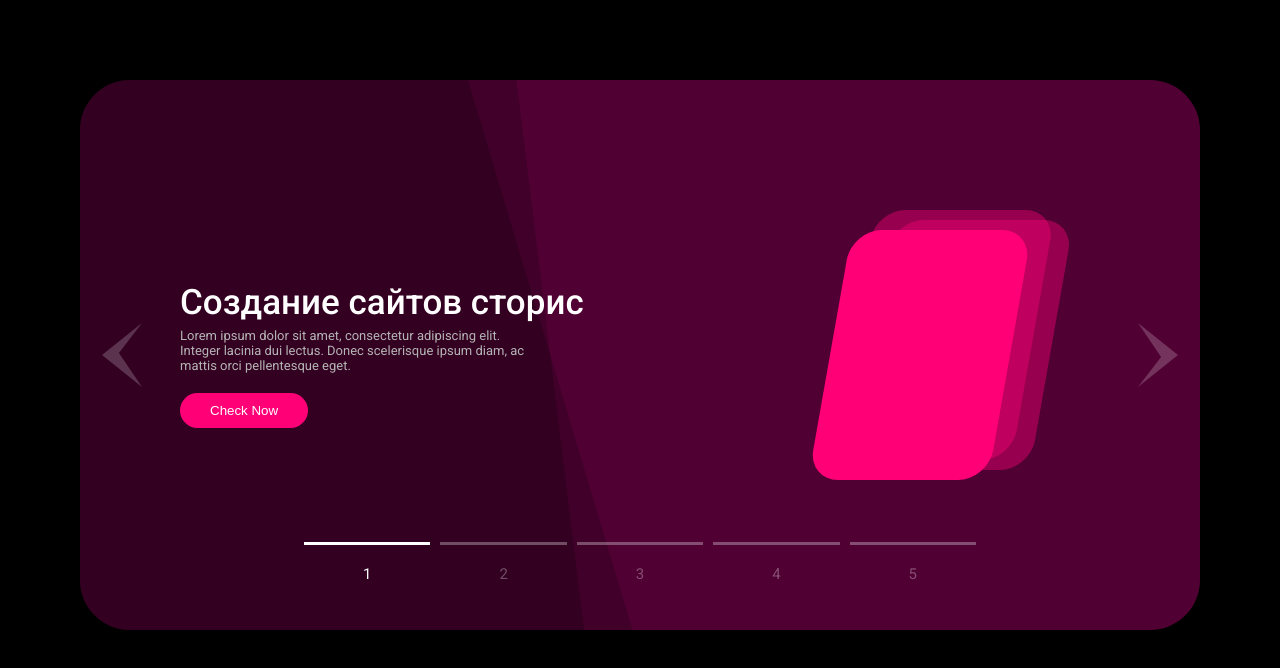
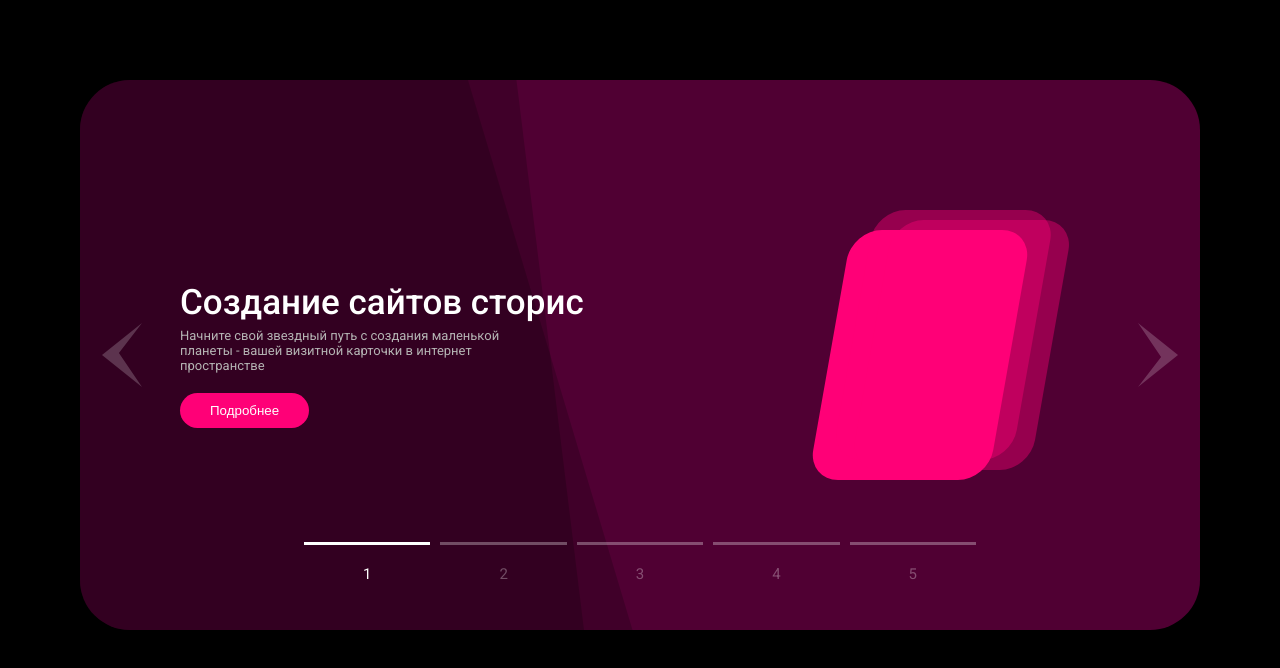
Before and after one commit to Serega40in/SolarSystem, a plain HTML site: page index.html in a window 1280 px wide. Drawn offline with Linux system fonts and the light colour scheme; files that its build step writes are made by us from their sources; a script that the page names is missing.

Commit message:
Текст

```diff
--- a/index.html
+++ b/index.html
@@ -28,11 +28,9 @@
                     <div class="details">
                         <h1>Создание сайтов сторис</h1>
                         <p>
-                            Lorem ipsum dolor sit amet, consectetur adipiscing
-                            elit. Integer lacinia dui lectus. Donec scelerisque ipsum
-                            diam, ac mattis orci pellentesque eget.
+                            Начните свой звездный путь с создания маленькой планеты - вашей визитной карточки в интернет пространстве
                         </p>
-                        <button>Check Now</button>
+                        <button>Подробнее</button>
                     </div>
 
                     <div class="illustration"><div class="inner"></div></div>
@@ -42,13 +40,11 @@
                 <div class="box2 box">
                     <div class="bg"></div>
                     <div class="details">
-                        <h1>I'm the second Box</h1>
+                        <h1>Настроим трафик</h1>
                         <p>
-                            Lorem ipsum dolor sit amet, consectetur adipiscing
-                            elit. Integer lacinia dui lectus. Donec scelerisque ipsum
-                            diam, ac mattis orci pellentesque eget.
+                            Пора презентовать себя миру. Покажитесь вашей целевой аудитории. Настроим точненько в яблочко.
                         </p>
-                        <button>Check Now</button>
+                        <button>Начнем звездный путь</button>
                     </div>
 
                     <div class="illustration"><div class="inner"></div></div>
@@ -57,13 +53,11 @@
                 <div class="box3 box">
                     <div class="bg"></div>
                     <div class="details">
-                        <h1>I'm the third Box</h1>
+                        <h1>Уникальный дизайн</h1>
                         <p>
-                            Lorem ipsum dolor sit amet, consectetur adipiscing
-                            elit. Integer lacinia dui lectus. Donec scelerisque ipsum
-                            diam, ac mattis orci pellentesque eget.
+                            Для ценителей стиля. Дизайн создают профессиональные художники
                         </p>
-                        <button>Check Now</button>
+                        <button>Картины пишут, а не рисуют</button>
                     </div>
 
                     <div class="illustration"><div class="inner"></div></div>
@@ -72,13 +66,11 @@
                 <div class="box4 box">
                     <div class="bg"></div>
                     <div class="details">
-                        <h1>I'm the fourth Box</h1>
+                        <h1>Сквозная аналитика</h1>
                         <p>
-                            Lorem ipsum dolor sit amet, consectetur adipiscing
-                            elit. Integer lacinia dui lectus. Donec scelerisque ipsum
-                            diam, ac mattis orci pellentesque eget.
+                          Раздел для продвинутых. Если ты не знаешь таких слов, значит тебе не сюда.
                         </p>
-                        <button>Check Now</button>
+                        <button>То, что я давно ищу</button>
                     </div>
 
                     <div class="illustration"><div class="inner"></div></div>
@@ -87,13 +79,11 @@
                 <div class="box5 box">
                     <div class="bg"></div>
                     <div class="details">
-                        <h1>I'm the fifth Box</h1>
+                        <h1>Портфолио</h1>
                         <p>
-                            Lorem ipsum dolor sit amet, consectetur adipiscing
-                            elit. Integer lacinia dui lectus. Donec scelerisque ipsum
-                            diam, ac mattis orci pellentesque eget.
+                            Здесь ты найдешь примеры наших проектов
                         </p>
-                        <button>Check Now</button>
+                        <button>Познакомиться поближе</button>
                     </div>
 
                     <div class="illustration"><div class="inner"></div></div>
```
